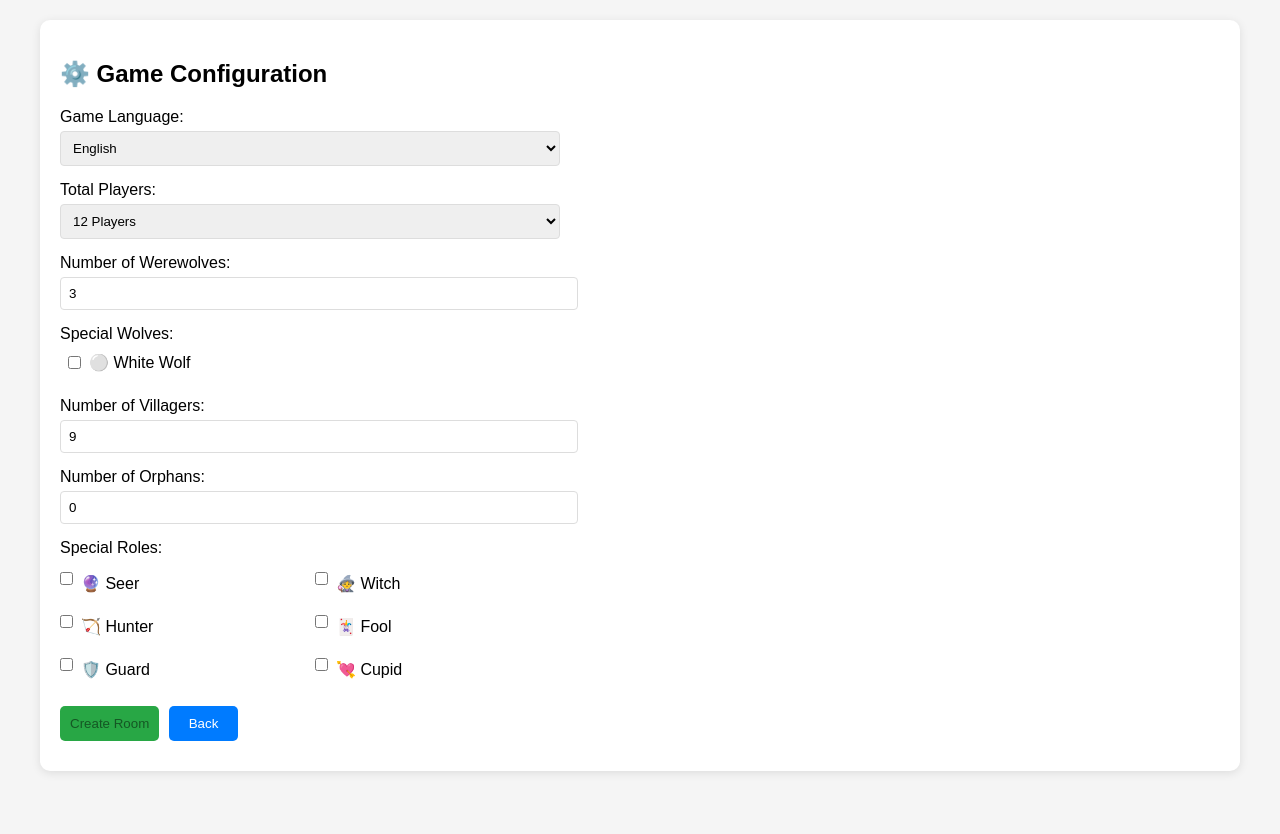
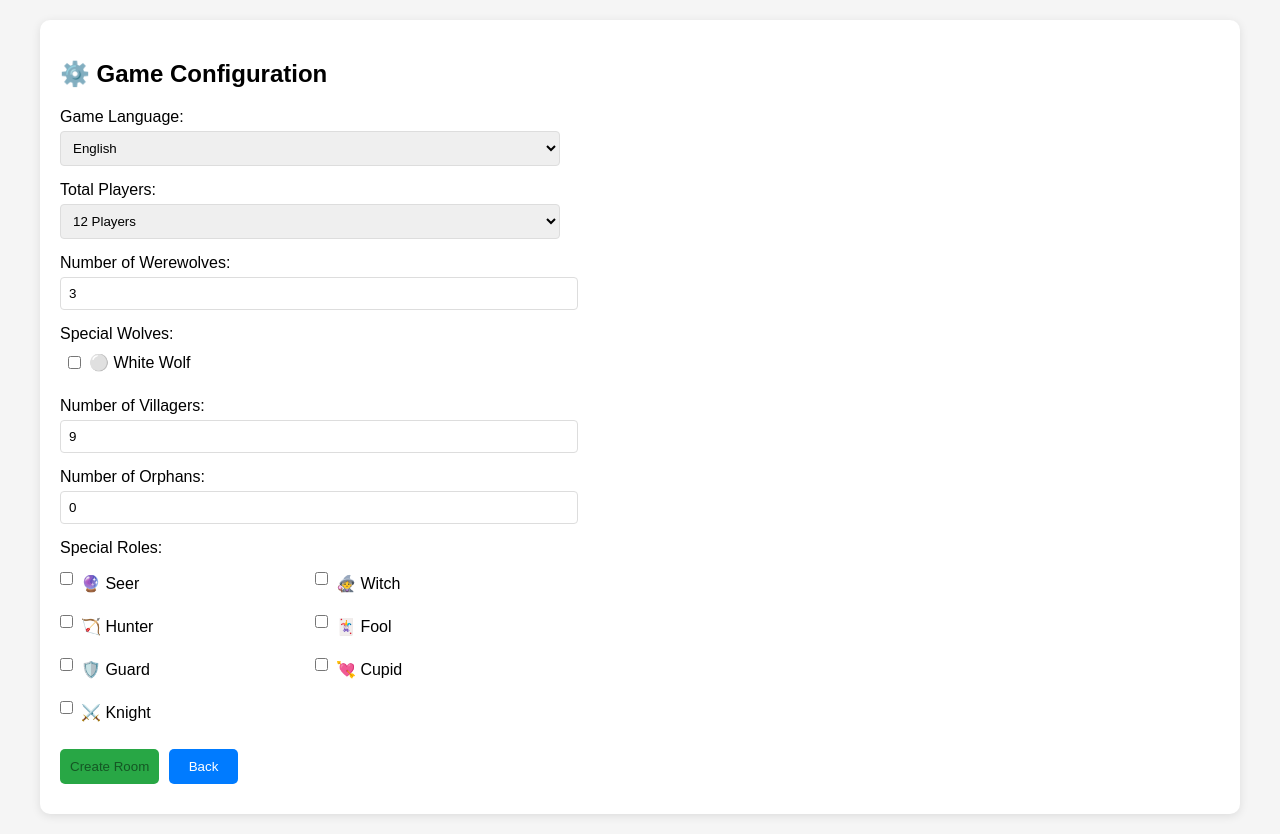
Before and after one commit to SkyFish-bot/werewolves, a website: page public/index.html in a window 1280 px wide. Both pictures are taken after a click on the button "Configure & Create Game". Before the commit the page ends 800 px from the top, so only its background shows below. Drawn offline with nearby package versions, Linux system fonts and the light colour scheme; no server answers.

Commit message:
add knight role

```diff
--- a/public/index.html
+++ b/public/index.html
@@ -439,6 +439,7 @@
         <label><input type="checkbox" value="fool"> 🃏 Fool</label>
         <label><input type="checkbox" value="guard"> 🛡️ Guard</label>
         <label><input type="checkbox" value="cupid"> 💘 Cupid</label>
+        <label><input type="checkbox" value="knight"> ⚔️ Knight</label>
       </div>
 
       <div id="roleValidation" class="error" style="display: none;"></div>
@@ -585,7 +586,8 @@
         'fool': '🃏 You are the Fool! You win if the villagers win',
         'guard': '🛡️ You are the Guard! You can protect one player each night.',
         'cupid': '💘 You are Cupid! On the first night, you choose two players to fall in love.',
-        'orphan': '👶 You are the Orphan! Choose your father at the beginning of the game.'
+        'orphan': '👶 You are the Orphan! Choose your father at the beginning of the game.',
+        'knight': '⚔️ You are the Knight! You can challenge any player once during the day to reveal white wolf.'
       },
       zh: {
         'werewolf': '🐺 你是狼人！在夜晚与其他狼人一起消灭村民。',
@@ -597,6 +599,7 @@
         'fool': '🃏 你是白痴！如果村民获胜，你就获胜。',
         'guard': '🛡️ 你是守卫！每个夜晚你可以保护一个玩家。',
         'cupid': '💘 你是丘比特！在第一个夜晚，你选择两个玩家成为恋人。',
+        'knight': '⚔️ 你是骑士！你可以在白天挑战任何玩家一次以揭示白狼王。',
         'orphan': '👶 你是孤儿！在游戏开始时选择你的父亲。'
       }
     };
@@ -673,7 +676,8 @@
         'fool': '/images/fool.jpg',
         'guard': '/images/guard.jpg',
         'cupid': '/images/cubid.jpg', // Note: the file is named 'cubid.jpg'
-        'orphan': '/images/orphan.png'
+        'orphan': '/images/orphan.png',
+        'knight': '/images/knight.png'
       };
 
       return roleImageMap[role] || null;
```
Also changed, not shown: public/images/knight.png (added).
